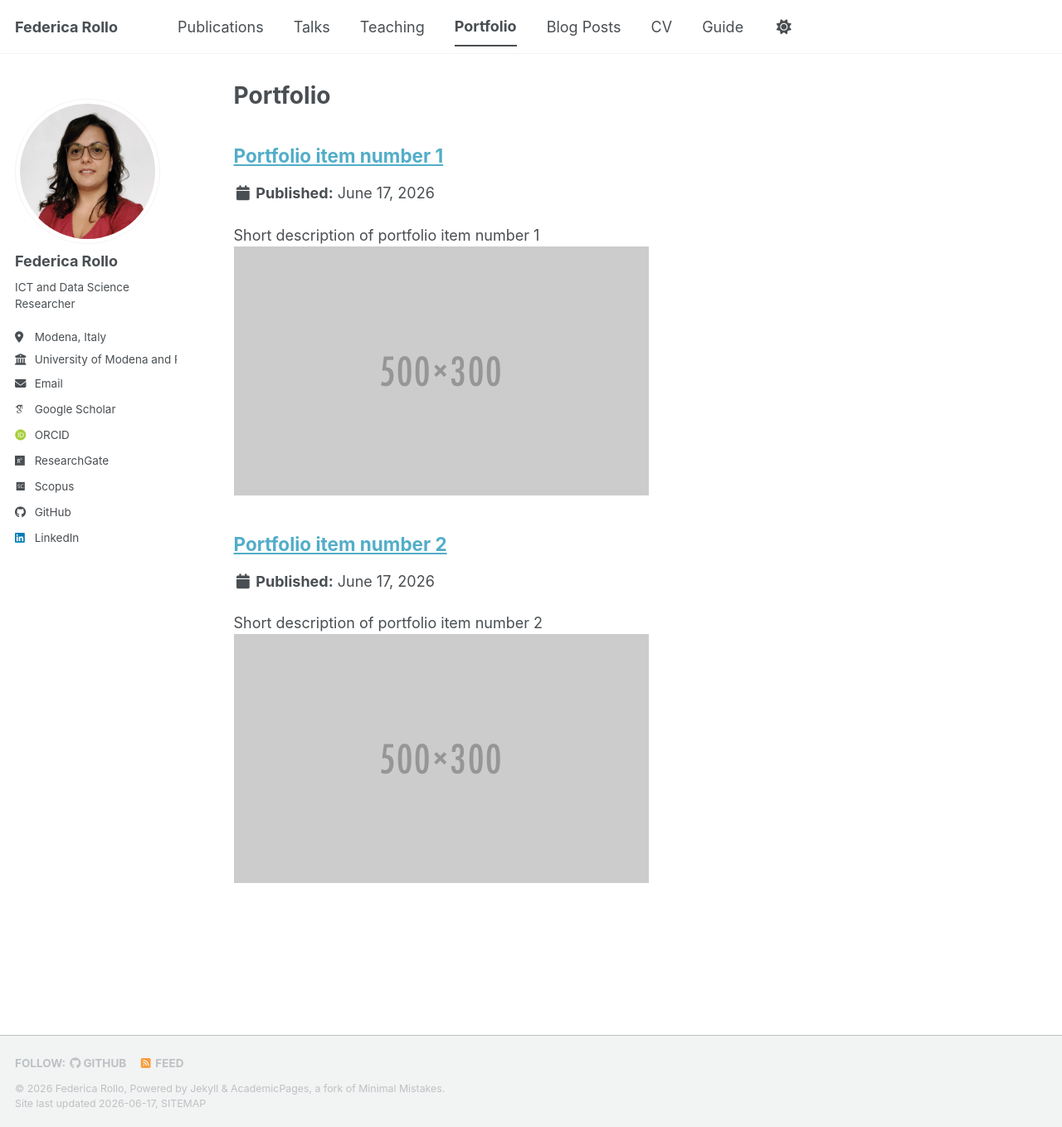
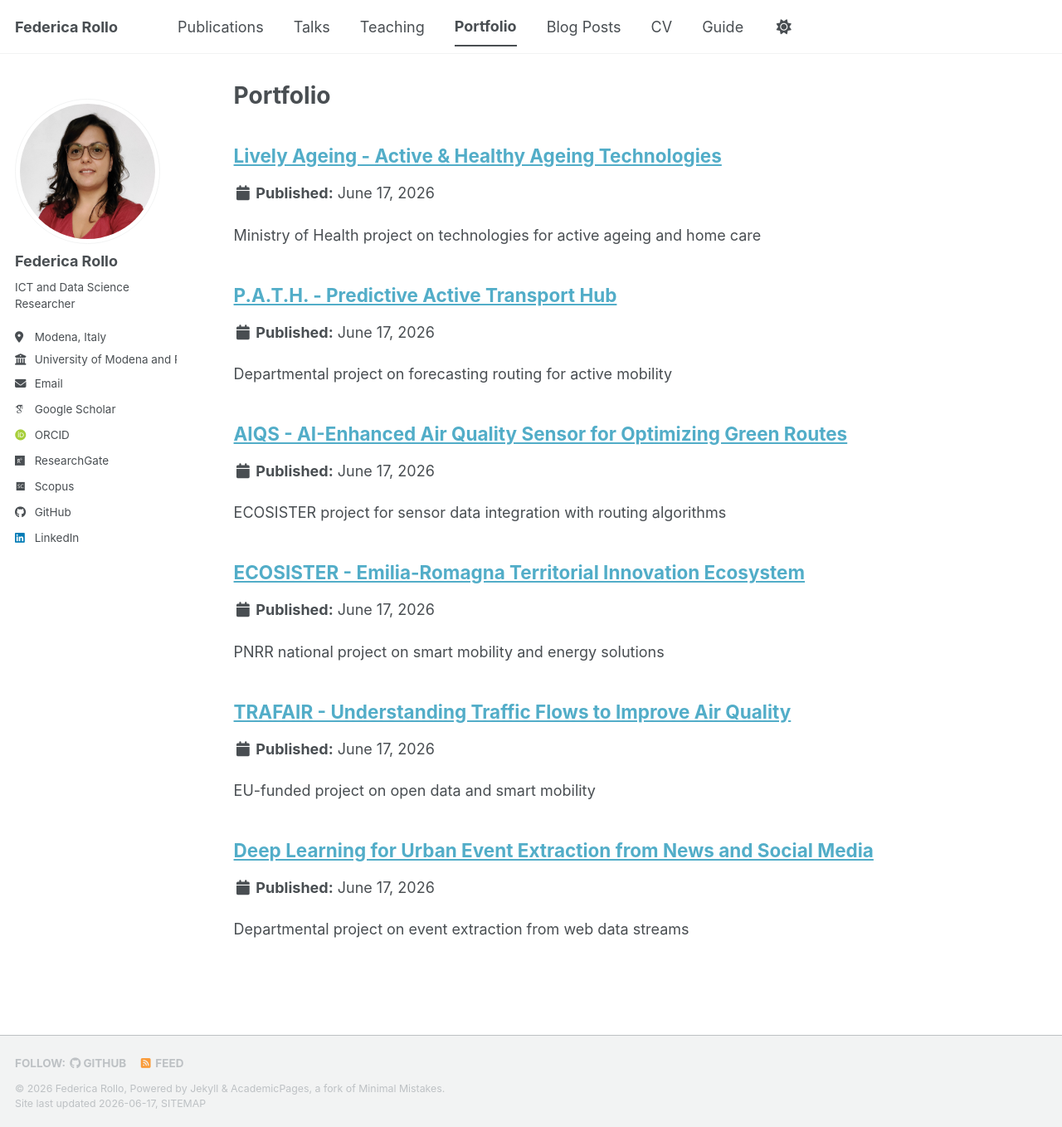
Before and after one commit to federicarollo/federicarollo.github.io, a Jekyll site: the page built from _pages/portfolio.html, in a window 1280 px wide and 1358 px high. Shown: the whole window at 83% size. Built offline with Jekyll 4.4.1, drawn with Linux system fonts in a browser that asks for light colours; some web fonts are replaced; a script bundle is joined from its source files by our own code; library files that are not in the unit come from our copies.

Commit message:
Upload projects

```diff
--- a/_portfolio/portfolio-1.md
+++ b/_portfolio/portfolio-1.md
@@ -1,7 +1,13 @@
 ---
-title: "Portfolio item number 1"
-excerpt: "Short description of portfolio item number 1<br/><img src='/images/500x300.png'>"
+title: "Lively Ageing - Active & Healthy Ageing Technologies"
+excerpt: "Ministry of Health project on technologies for active ageing and home care"
 collection: portfolio
 ---
 
-This is an item in your portfolio. It can be have images or nice text. If you name the file .md, it will be parsed as markdown. If you name the file .html, it will be parsed as HTML.
+**Timeline:** February 2026 – present
+**Role:** Research Fellow (RTD-A)
+**Funding:** Italian Ministry of Health (Trajectory 1)
+
+I am currently working as a Research Fellow under art. 22 of Law 240/2010 at the University of Modena and Reggio Emilia. The project focuses on developing technologies for active ageing and home care within the "Active & Healthy Ageing" trajectory.
+
+[Link to project](https://www.livelyageing.unimore.it/)
--- a/_portfolio/portfolio-2.html
+++ /dev/null
@@ -1,7 +0,0 @@
----
-title: "Portfolio item number 2"
-excerpt: "Short description of portfolio item number 2 <br/><img src='/images/500x300.png'>"
-collection: portfolio
----
-
-This is an item in your portfolio. It can be have images or nice text. If you name the file .md, it will be parsed as markdown. If you name the file .html, it will be parsed as HTML.
--- /dev/null
+++ b/_portfolio/portfolio-2.md
@@ -0,0 +1,11 @@
+---
+title: "P.A.T.H. - Predictive Active Transport Hub"
+excerpt: "Departmental project on forecasting routing for active mobility"
+collection: portfolio
+---
+
+**Timeline:** June 2025 – present
+**Role:** Principal Investigator
+**Funding:** Department of Engineering "Enzo Ferrari", University of Modena and Reggio Emilia
+
+I am the scientific coordinator of this departmental project, which develops predictive routing solutions for active mobility based on air quality and simulated vehicular traffic data.
--- /dev/null
+++ b/_portfolio/portfolio-3.md
@@ -0,0 +1,13 @@
+---
+title: "AIQS - AI-Enhanced Air Quality Sensor for Optimizing Green Routes"
+excerpt: "ECOSISTER project for sensor data integration with routing algorithms"
+collection: portfolio
+---
+
+**Timeline:** December 2024 – present
+**Role:** Work Package Leader (WP3)
+**Funding:** ECOSISTER Partner Call
+
+This project, funded through an internal ECOSISTER call, focuses on developing AI-enhanced air quality sensors. As WP3 Leader, I coordinate the integration of air quality sensor data with routing algorithms to optimize green routes.
+
+[Link to project](https://ecosister.it/progetti/ai-enhanced-air-quality-sensor-for-optimizing-green-routes/)
--- /dev/null
+++ b/_portfolio/portfolio-4.md
@@ -0,0 +1,15 @@
+---
+title: "ECOSISTER - Emilia-Romagna Territorial Innovation Ecosystem"
+excerpt: "PNRR national project on smart mobility and energy solutions"
+collection: portfolio
+---
+
+**Timeline:** October 2022 – February 2026
+**Role:** Researcher (RTD-A)
+**Funding:** PNRR Missione 4 - Italian National Recovery and Resilience Plan
+
+I participated in **Spoke 4 "Smart mobility, housing and energy solutions"** of this national innovation ecosystem for the Emilia-Romagna region. I was selected through a comparative procedure for the position of fixed-term researcher.
+
+Within this project, I also lead the **AIQS** project (AI-enhanced air quality sensor for optimizing green routes) as Work Package Leader (WP3 - "Integration of AQ Sensor Data with Routing Algorithms").
+
+[Link to project](https://ecosister.it/)
--- /dev/null
+++ b/_portfolio/portfolio-5.md
@@ -0,0 +1,15 @@
+---
+title: "TRAFAIR - Understanding Traffic Flows to Improve Air Quality"
+excerpt: "EU-funded project on open data and smart mobility"
+collection: portfolio
+---
+
+**Timeline:** November 2018 – April 2021
+**Role:** Research Fellow & Task Leader
+**Funding:** INEA CEF-TELECOM [AGREEMENT No INEA/CEF/ICT/A2017/1566782] (€2M+)
+
+The TRAFAIR project aimed to improve air quality by understanding and predicting traffic flows in urban environments. As Task Leader for Task 1.2 (Development of tools for automatic/semi-automatic population of a unified input dataset) and Task 6.2 (Web Platform), I coordinated the release of multiple deliverables [RT1-9].
+
+I developed a **Smart City Data Platform** using PostgreSQL with PostGIS and Timescale extensions for storing spatial and time-series data (435 GB of data for Modena alone). The platform was successfully implemented in three cities: Modena (Italy), Santiago de Compostela (Spain), and Zaragoza (Spain). I also contributed to creating the [SenseBoard](https://trafair.eu) dashboard for monitoring air quality sensors and the project website.
+
+The project received the **"Premio PA sostenibile"** award at Forum PA 2019 as one of 100 projects to achieve the UN 2030 Agenda goals.
--- /dev/null
+++ b/_portfolio/portfolio-6.md
@@ -0,0 +1,11 @@
+---
+title: "Deep Learning for Urban Event Extraction from News and Social Media"
+excerpt: "Departmental project on event extraction from web data streams"
+collection: portfolio
+---
+
+**Timeline:** January 2022 – February 2023
+**Role:** Post-doctoral Research Fellow
+**Funding:** Department of Engineering "Enzo Ferrari", University of Modena and Reggio Emilia
+
+I was selected through a comparative procedure for a post-doctoral research fellowship to develop deep learning models for extracting urban events from news and social media data streams.
```
